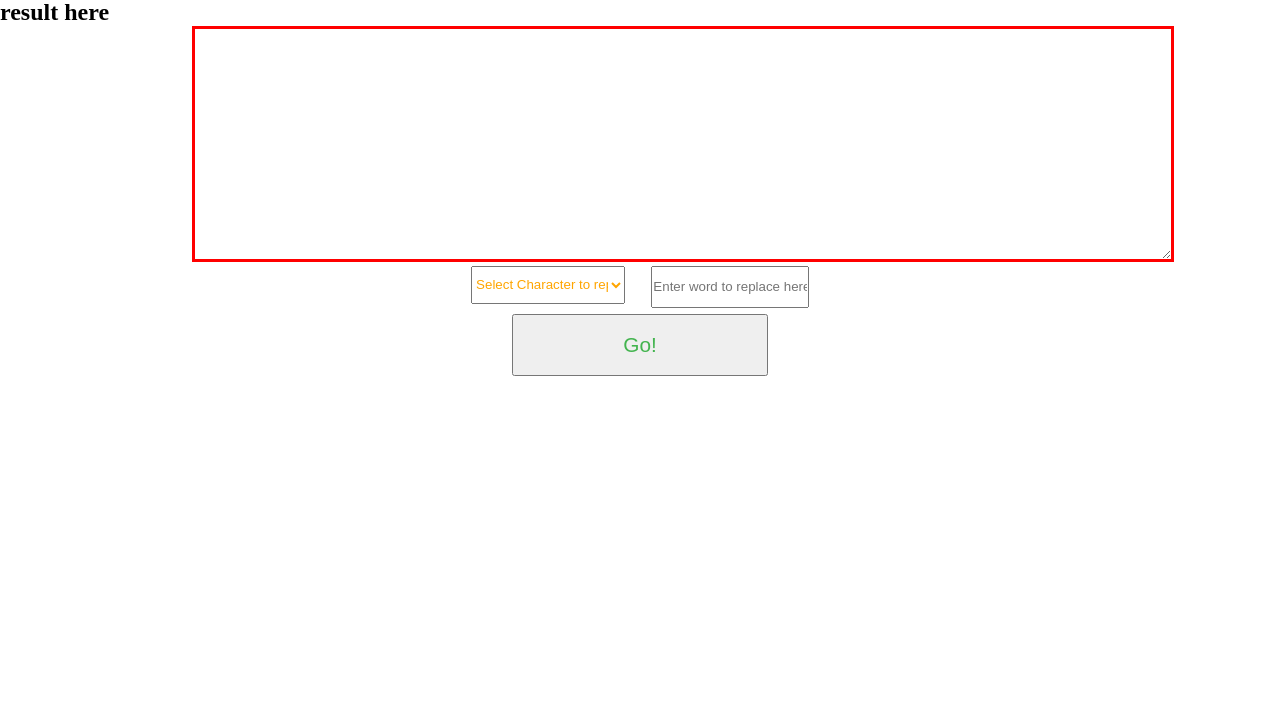
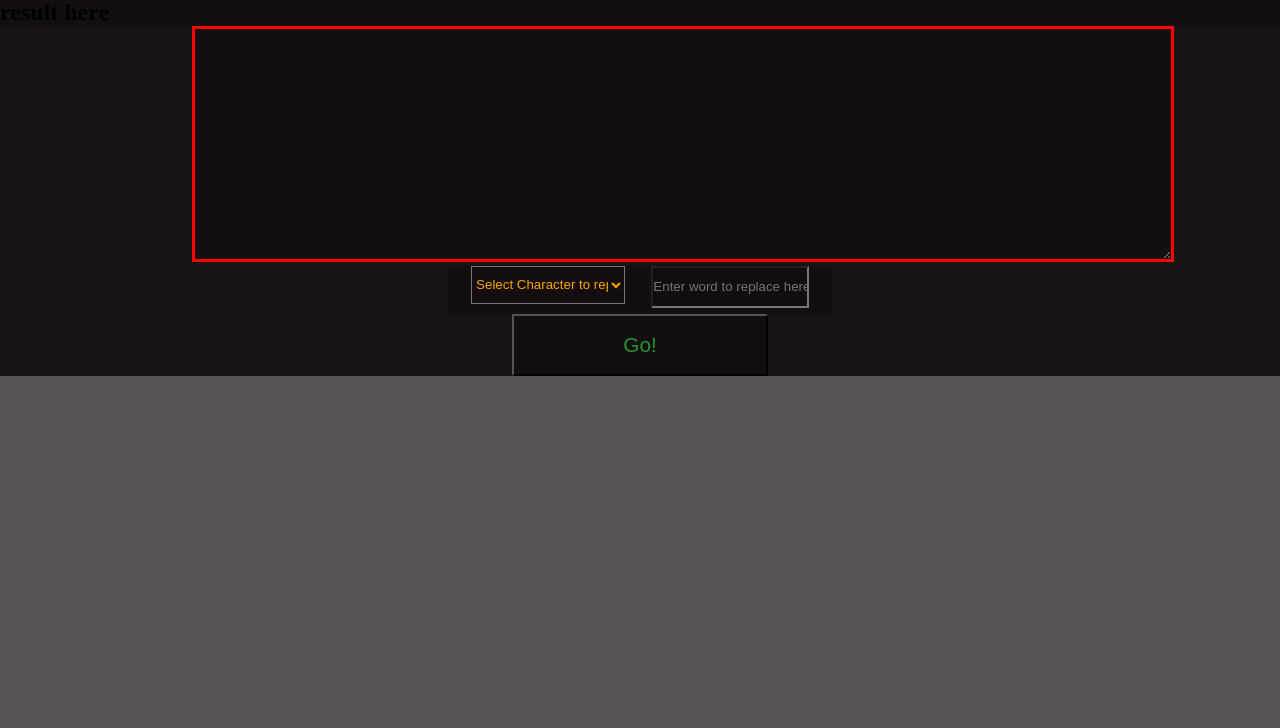
Before and after one commit to AdemolaSam/REDACTR, a plain HTML site: page index.html in a window 1280 px wide. Shown: the part 72-800 px from the top of the page. Drawn offline with Linux system fonts and the light colour scheme.

Commit message:
Changed background color

```diff
--- a/styles.css
+++ b/styles.css
@@ -1,6 +1,7 @@
 * {
     margin: 0;
     padding: 0;
+    background-color: rgba(19, 13, 13, 0.705);
 }
 
 .result-container {
```
